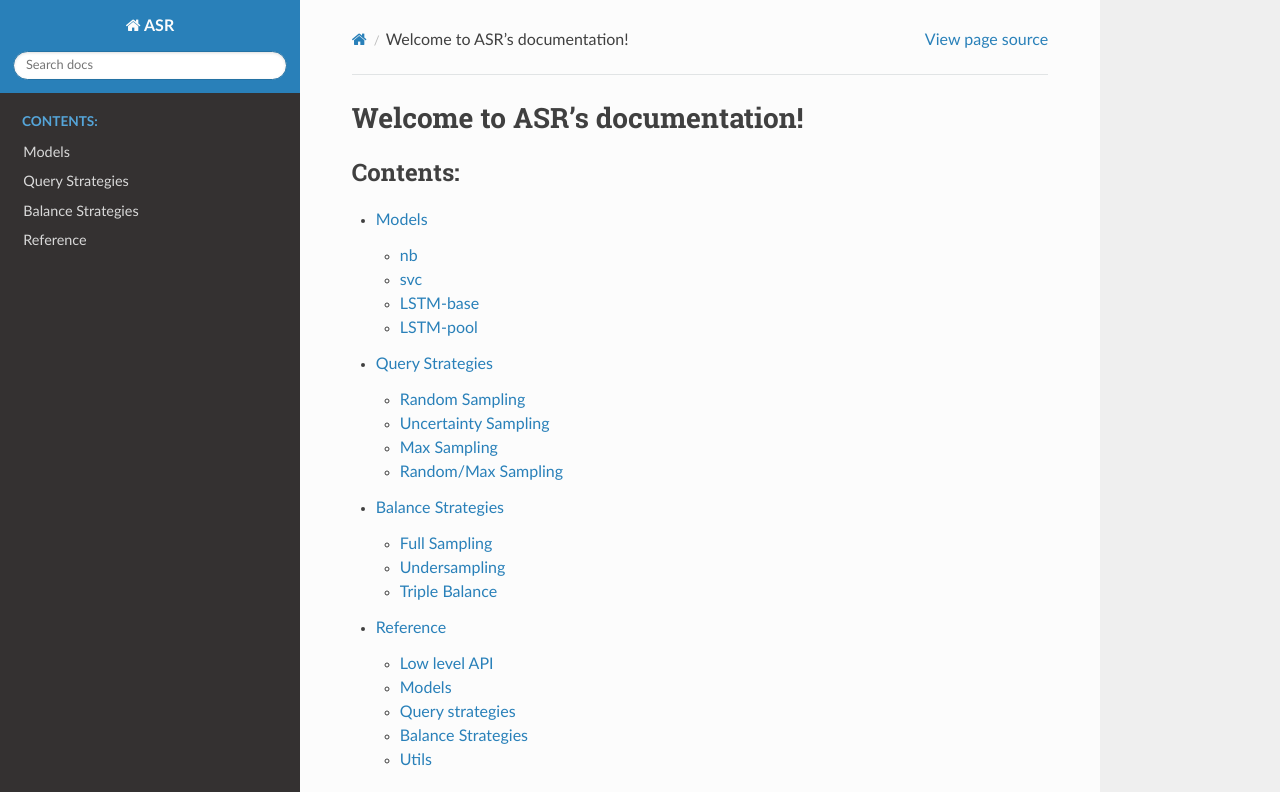
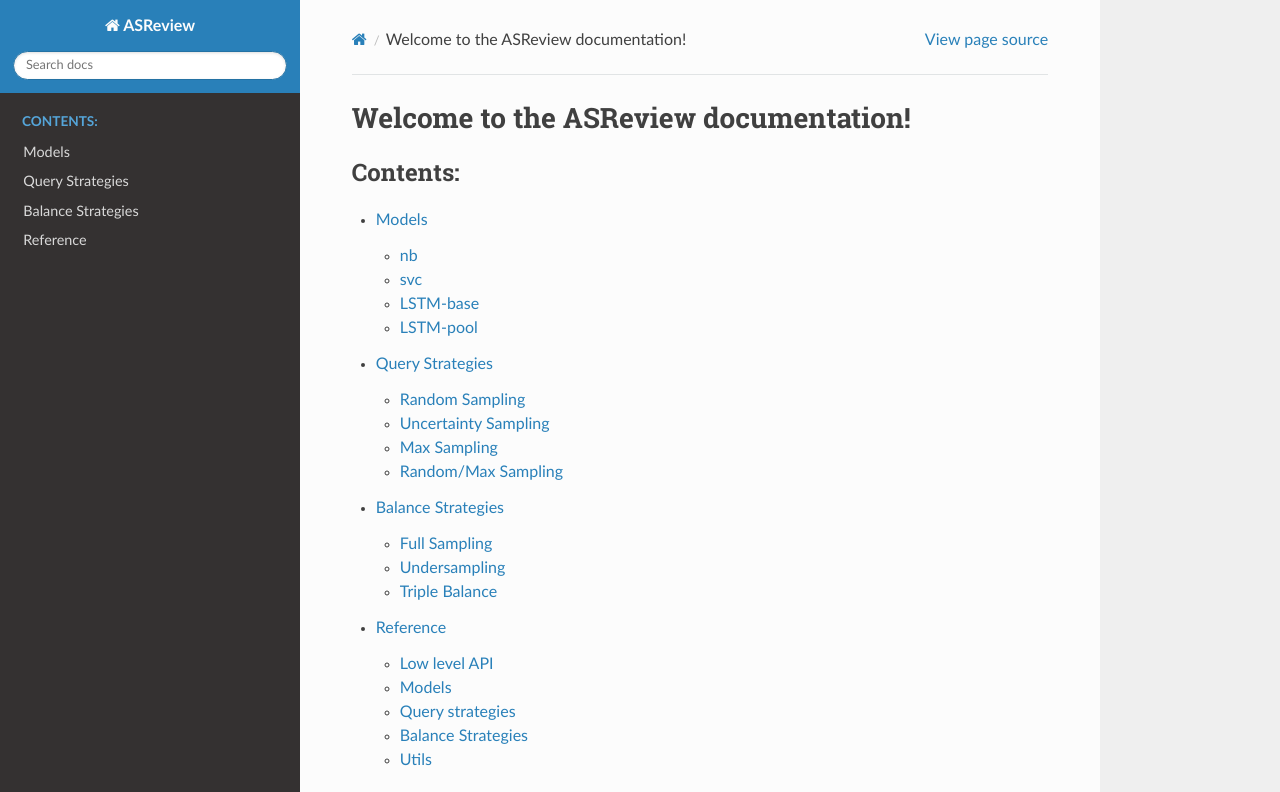
Before and after one commit to asreview/asreview, a Sphinx documentation site: the page built from docs/source/index.rst, in a window 1280 px wide and 900 px high, cut to the strip 0-792 px from the top of the window. Built offline with Sphinx 7.4.7 and the Read the Docs theme 2.0.0, drawn with Linux system fonts in a browser that asks for light colours.

Commit message:
Update documentation with rename

```diff
--- a/docs/source/balance_strategies.rst
+++ b/docs/source/balance_strategies.rst
@@ -14,14 +14,14 @@
 Full Sampling
 -------------
 
-See :func:`asr.balance_strategies.full_sample`
+See :func:`asreview.balance_strategies.full_sample`
 
 This just uses all the data.
 
 Undersampling
 --------------
 
-See :func:`asr.balance_strategies.undersample`
+See :func:`asreview.balance_strategies.undersample`
 
 This undersamples the data, leaving out excluded papers so that the
 included and excluded papers are in some particular ratio (closer to
@@ -38,7 +38,7 @@
 Triple Balance
 --------------
 
-See :func:`asr.balance_strategies.triple_balance`
+See :func:`asreview.balance_strategies.triple_balance`
 
 This divides the training data into three sets: included papers,
 excluded papers found with random sampling and papers found with max
--- a/docs/source/conf.py
+++ b/docs/source/conf.py
@@ -44,7 +44,7 @@
 
 # -- Project information -----------------------------------------------------
 
-project = 'ASR'
+project = 'ASReview'
 copyright = '2019, Methodology and Statistics, Utrecht University'
 author = 'Methodology and Statistics, Utrecht University'
 
@@ -130,7 +130,7 @@
 # -- Options for HTMLHelp output ---------------------------------------------
 
 # Output file base name for HTML help builder.
-htmlhelp_basename = 'ASRdoc'
+htmlhelp_basename = 'ASReviewdoc'
 
 
 # -- Options for LaTeX output ------------------------------------------------
@@ -157,7 +157,7 @@
 # (source start file, target name, title,
 #  author, documentclass [howto, manual, or own class]).
 latex_documents = [
-    (master_doc, 'ASR.tex', 'ASR Documentation',
+    (master_doc, 'ASReview.tex', 'ASReview Documentation',
      'Methodology and Statistics, Utrecht University', 'manual'),
 ]
 
@@ -167,7 +167,7 @@
 # One entry per manual page. List of tuples
 # (source start file, name, description, authors, manual section).
 man_pages = [
-    (master_doc, 'asr', 'ASR Documentation',
+    (master_doc, 'asreview', 'ASReview Documentation',
      [author], 1)
 ]
 
@@ -178,8 +178,8 @@
 # (source start file, target name, title, author,
 #  dir menu entry, description, category)
 texinfo_documents = [
-    (master_doc, 'ASR', 'ASR Documentation',
-     author, 'ASR', 'One line description of project.',
+    (master_doc, 'ASReview', 'ASReview Documentation',
+     author, 'ASReview', 'Automated Systematic Review Software.',
      'Miscellaneous'),
 ]
 
--- a/docs/source/index.rst
+++ b/docs/source/index.rst
@@ -3,8 +3,8 @@
    You can adapt this file completely to your liking, but it should at least
    contain the root `toctree` directive.
 
-Welcome to ASR's documentation!
-===============================
+Welcome to the ASReview documentation!
+======================================
 
 .. toctree::
    :maxdepth: 2
@@ -18,16 +18,16 @@
 
    reference
 
-.. automodule:: asr
+.. automodule:: asreview
    :members:
 
-.. automodule:: asr.models
+.. automodule:: asreview.models
    :members:
 
-.. automodule:: asr.query_strategies
+.. automodule:: asreview.query_strategies
    :members:
 
-.. automodule:: asr.balance_strategies
+.. automodule:: asreview.balance_strategies
    :members:
 
 Indices and tables
```
Also changed, not shown: README.md (+14 -14 lines), docs/source/models.rst (+4 -4 lines), docs/source/query_strategies.rst (+4 -4 lines), docs/source/reference.rst (+16 -16 lines).
